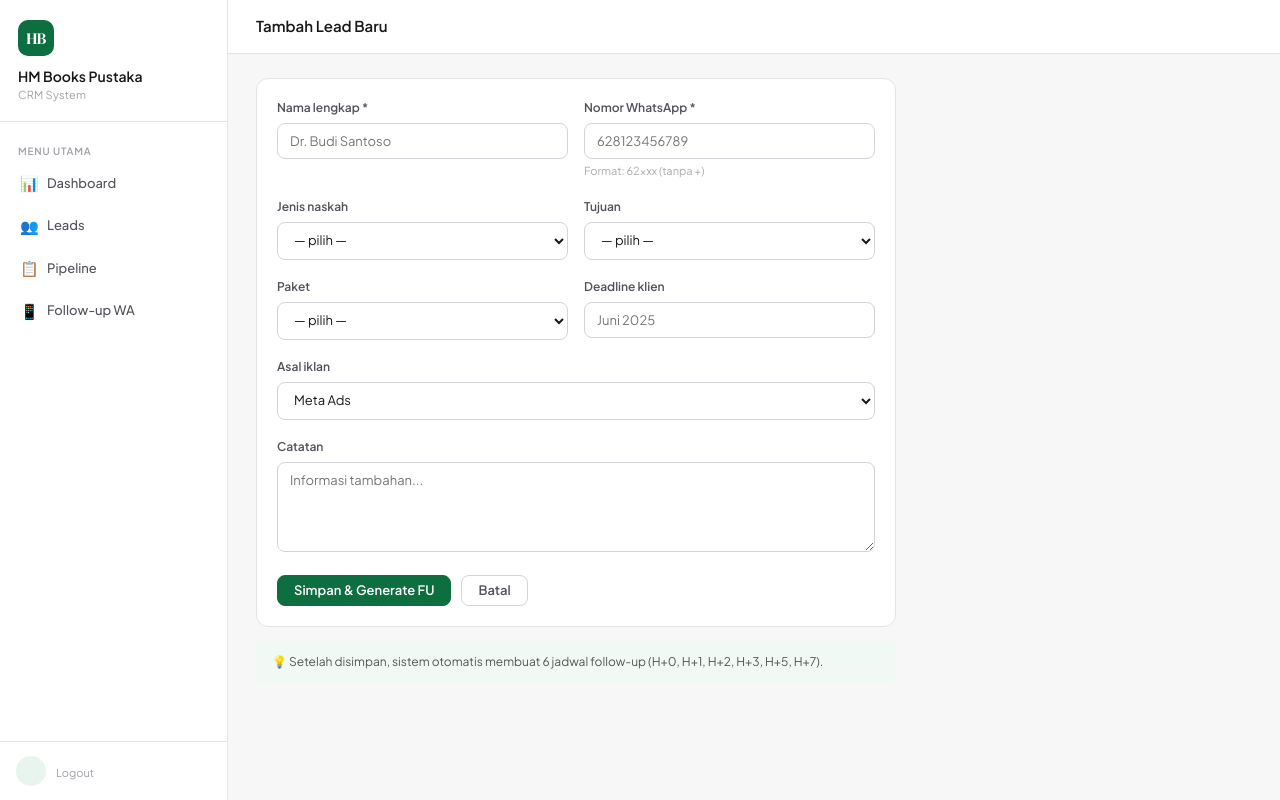
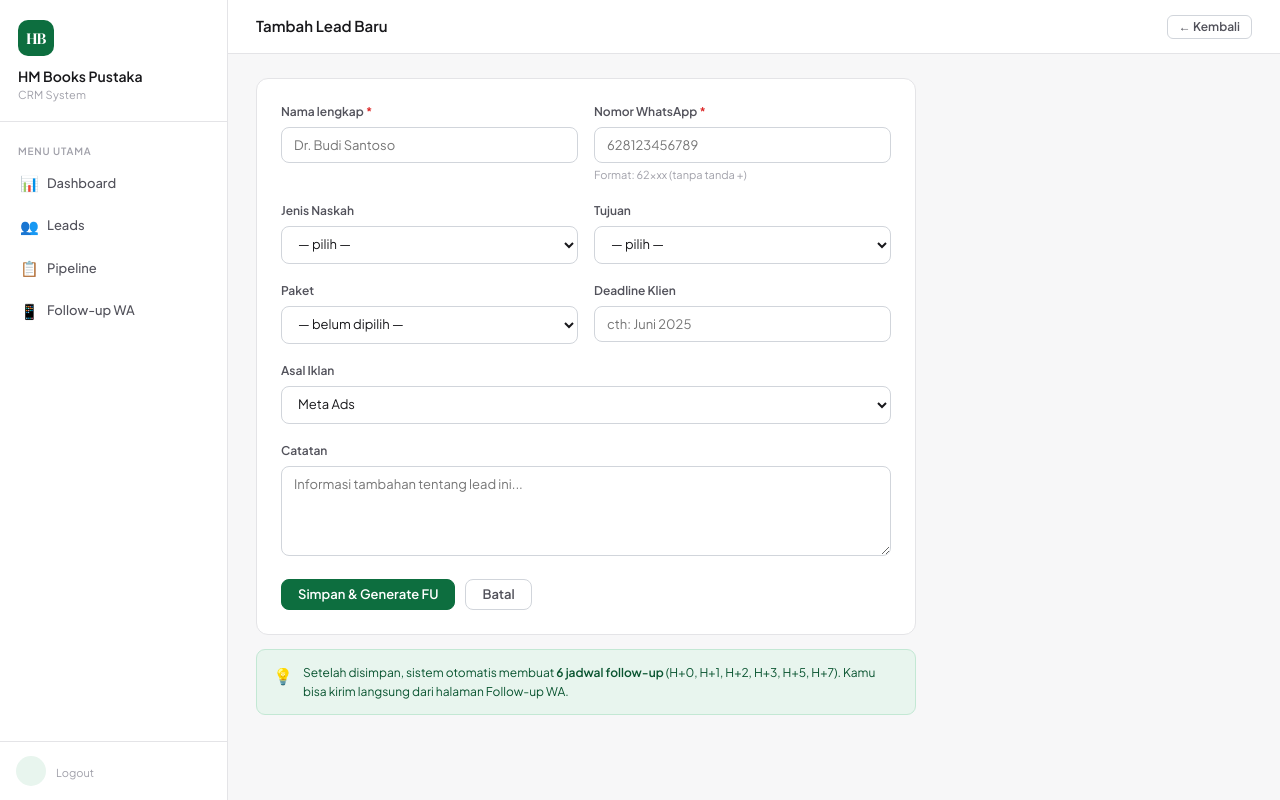
Before and after one commit to hmprinting-app/crm-hmbooks, a Flask app: template app/templates/leads/tambah.html in a window 1280 px wide. Run offline with Flask 3, Linux system fonts and the light colour scheme; the template is opened without the code that fills it, so the values that code supplies are empty.

Commit message:
Update tambah.html

```diff
--- a/app/templates/leads/tambah.html
+++ b/app/templates/leads/tambah.html
@@ -1,25 +1,31 @@
 {% extends "base.html" %}
 {% block title %}Tambah Lead{% endblock %}
 {% block topbar_title %}Tambah Lead Baru{% endblock %}
+{% block topbar_actions %}
+<a href="{{ url_for('leads.index') }}" class="btn btn-secondary btn-sm">← Kembali</a>
+{% endblock %}
 
 {% block content %}
-<div style="max-width:640px">
-<div class="card">
+<div style="max-width:660px">
+
+  <div class="card" style="padding:24px">
     <form method="POST">
+
       <div style="display:grid;grid-template-columns:1fr 1fr;gap:16px">
         <div class="form-group">
-        <label class="form-label">Nama lengkap *</label>
+          <label class="form-label">Nama lengkap <span style="color:var(--red)">*</span></label>
           <input class="form-control" name="nama" required placeholder="Dr. Budi Santoso">
         </div>
         <div class="form-group">
-        <label class="form-label">Nomor WhatsApp *</label>
+          <label class="form-label">Nomor WhatsApp <span style="color:var(--red)">*</span></label>
           <input class="form-control" name="no_wa" required placeholder="628123456789">
-        <div style="font-size:11px;color:#aaa;margin-top:4px">Format: 62xxx (tanpa +)</div>
+          <div class="form-hint">Format: 62xxx (tanpa tanda +)</div>
         </div>
       </div>
+
       <div style="display:grid;grid-template-columns:1fr 1fr;gap:16px">
         <div class="form-group">
-        <label class="form-label">Jenis naskah</label>
+          <label class="form-label">Jenis Naskah</label>
           <select class="form-control" name="jenis_naskah">
             <option value="">— pilih —</option>
             <option>Disertasi</option>
@@ -40,23 +46,25 @@
           </select>
         </div>
       </div>
+
       <div style="display:grid;grid-template-columns:1fr 1fr;gap:16px">
         <div class="form-group">
           <label class="form-label">Paket</label>
-        <select class="form-control" name="paket" id="paket-sel">
-          <option value="">— pilih —</option>
+          <select class="form-control" name="paket">
+            <option value="">— belum dipilih —</option>
             {% for p in paket_list %}
             <option value="{{ p }}">{{ p }}</option>
             {% endfor %}
           </select>
         </div>
         <div class="form-group">
-        <label class="form-label">Deadline klien</label>
-        <input class="form-control" name="deadline_klien" placeholder="Juni 2025">
+          <label class="form-label">Deadline Klien</label>
+          <input class="form-control" name="deadline_klien" placeholder="cth: Juni 2025">
         </div>
       </div>
+
       <div class="form-group">
-      <label class="form-label">Asal iklan</label>
+        <label class="form-label">Asal Iklan</label>
         <select class="form-control" name="asal_iklan">
           <option>Meta Ads</option>
           <option>CTWA - Meta Ads</option>
@@ -65,18 +73,28 @@
           <option>Lainnya</option>
         </select>
       </div>
+
       <div class="form-group">
         <label class="form-label">Catatan</label>
-      <textarea class="form-control" name="catatan" placeholder="Informasi tambahan..."></textarea>
+        <textarea class="form-control" name="catatan" placeholder="Informasi tambahan tentang lead ini..."></textarea>
       </div>
-    <div style="display:flex;gap:10px;margin-top:8px">
+
+      <div style="display:flex;gap:10px;margin-top:4px">
         <button type="submit" class="btn btn-primary">Simpan & Generate FU</button>
         <a href="{{ url_for('leads.index') }}" class="btn btn-secondary">Batal</a>
       </div>
+
     </form>
   </div>
-<div style="margin-top:14px;padding:12px 16px;background:#f0f9f4;border-radius:8px;font-size:12px;color:#555">
-  💡 Setelah disimpan, sistem otomatis membuat 6 jadwal follow-up (H+0, H+1, H+2, H+3, H+5, H+7).
+
+  <!-- Info tip -->
+  <div style="margin-top:14px;display:flex;align-items:flex-start;gap:10px;padding:13px 16px;background:var(--green-light);border-radius:9px;border:1px solid var(--green-mid)">
+    <div style="font-size:16px;flex-shrink:0;margin-top:1px">💡</div>
+    <div style="font-size:12px;color:var(--green-dark);line-height:1.6">
+      Setelah disimpan, sistem otomatis membuat <strong>6 jadwal follow-up</strong>
+      (H+0, H+1, H+2, H+3, H+5, H+7). Kamu bisa kirim langsung dari halaman Follow-up WA.
     </div>
   </div>
+
+</div>
 {% endblock %}
```
Lines whose indentation alone changed are shown as unchanged.
